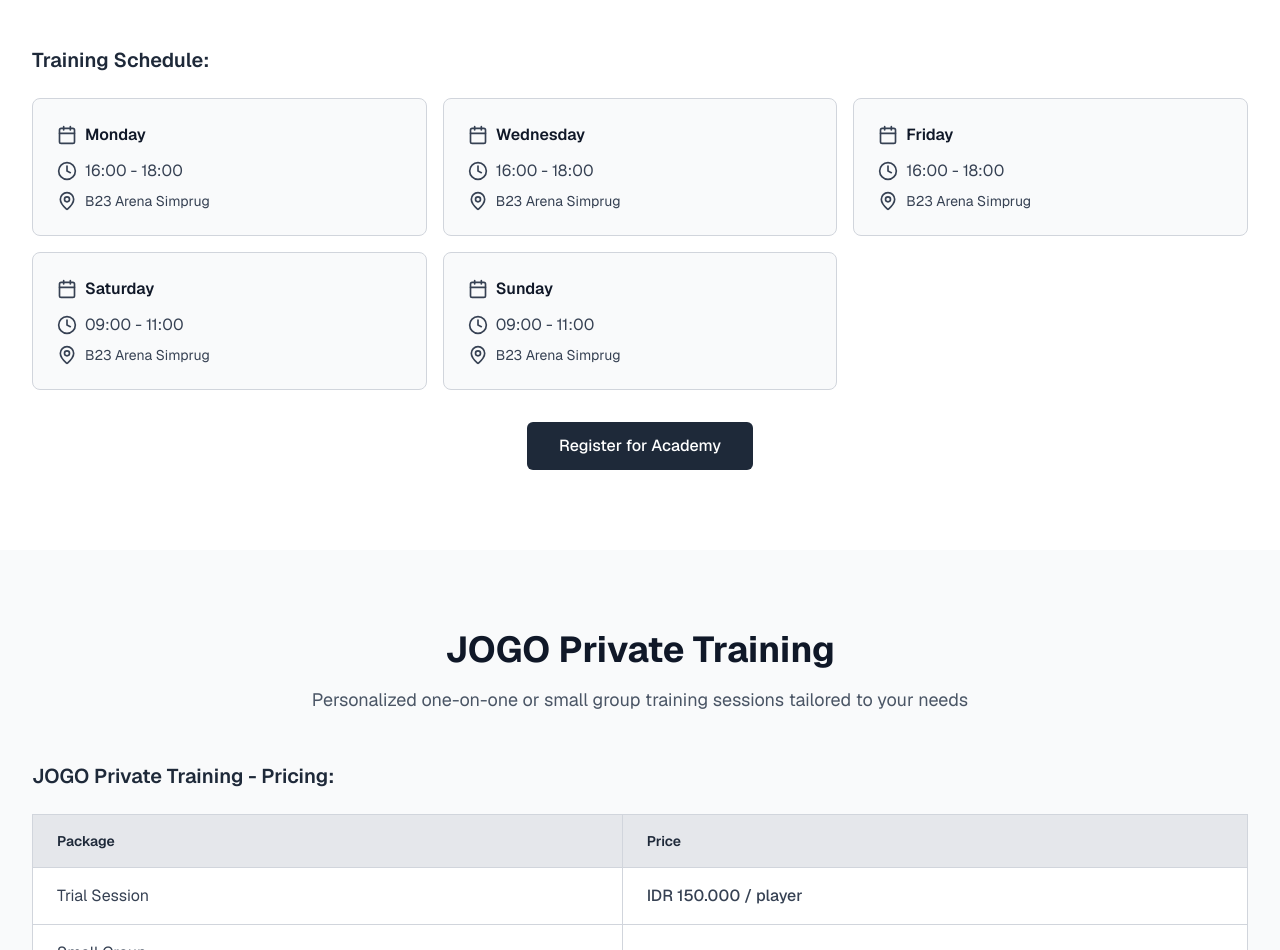
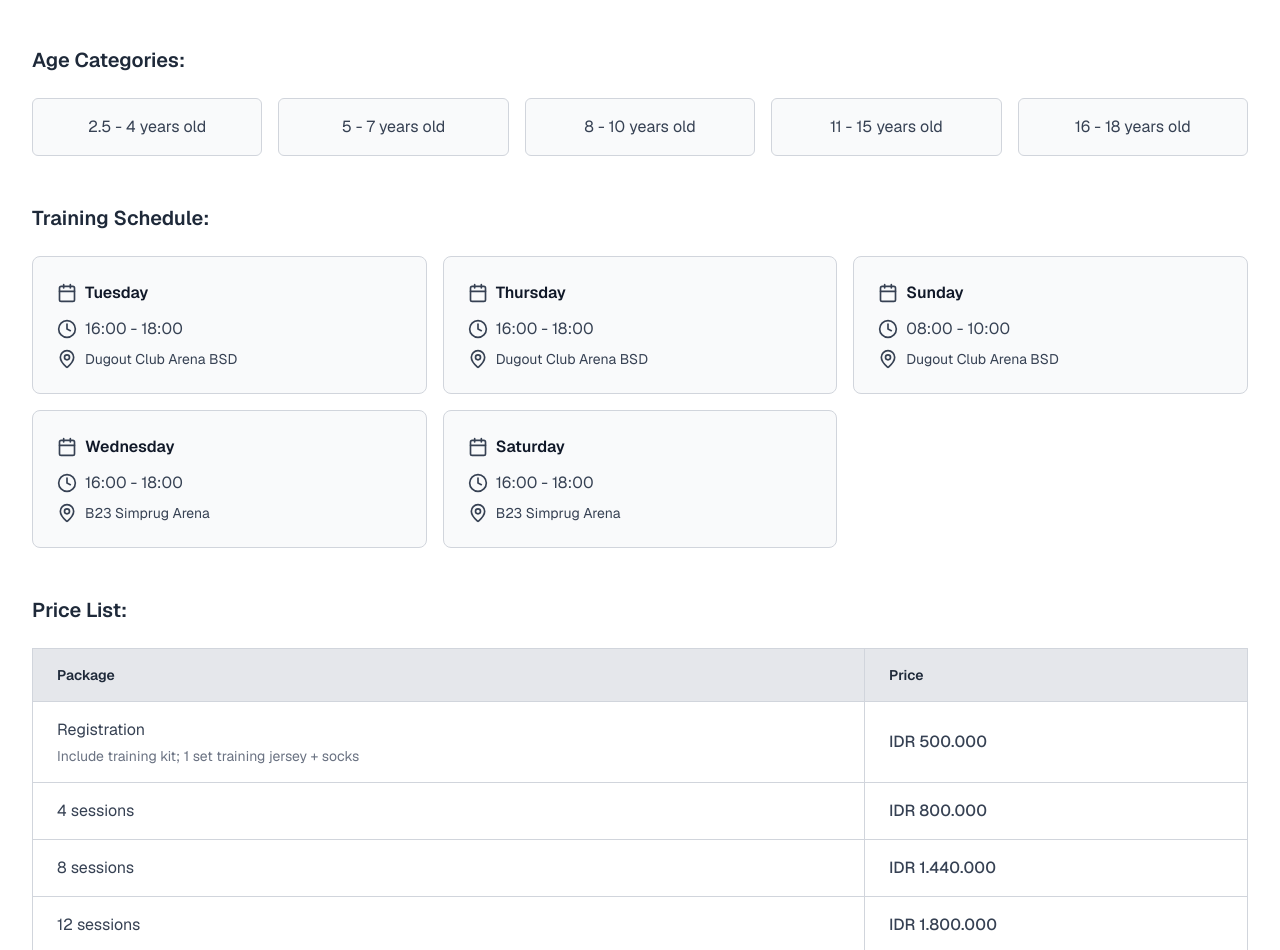
Before and after one commit to DrRhea/badailautasmara-web, a Next.js app: page / in a window 1280 px wide. Shown: the part 1302-2252 px from the top of the page. Built offline with nearby package versions, Linux system fonts and the light colour scheme.

Commit message:
Update Academy section: correct schedules (Dugout BSD & B23 Simprug), add age categories, and price list

```diff
--- a/src/components/AcademySection.tsx
+++ b/src/components/AcademySection.tsx
@@ -5,13 +5,30 @@
 
 const GOOGLE_FORM_ACADEMY = "https://forms.gle/YOUR_FORM_ID"; // Ganti dengan link Google Form untuk Academy
 
-// Schedule data - bisa diupdate sesuai jadwal yang sebenarnya
+// Schedule data
 const schedule = [
-  { day: "Monday", time: "16:00 - 18:00", venue: "B23 Arena Simprug" },
-  { day: "Wednesday", time: "16:00 - 18:00", venue: "B23 Arena Simprug" },
-  { day: "Friday", time: "16:00 - 18:00", venue: "B23 Arena Simprug" },
-  { day: "Saturday", time: "09:00 - 11:00", venue: "B23 Arena Simprug" },
-  { day: "Sunday", time: "09:00 - 11:00", venue: "B23 Arena Simprug" },
+  { day: "Tuesday", time: "16:00 - 18:00", venue: "Dugout Club Arena BSD" },
+  { day: "Thursday", time: "16:00 - 18:00", venue: "Dugout Club Arena BSD" },
+  { day: "Sunday", time: "08:00 - 10:00", venue: "Dugout Club Arena BSD" },
+  { day: "Wednesday", time: "16:00 - 18:00", venue: "B23 Simprug Arena" },
+  { day: "Saturday", time: "16:00 - 18:00", venue: "B23 Simprug Arena" },
+];
+
+const ageCategories = [
+  "2.5 - 4 years old",
+  "5 - 7 years old",
+  "8 - 10 years old",
+  "11 - 15 years old",
+  "16 - 18 years old",
+];
+
+const pricing = [
+  { package: "Registration", price: "IDR 500.000", note: "Include training kit; 1 set training jersey + socks" },
+  { package: "4 sessions", price: "IDR 800.000", note: "" },
+  { package: "8 sessions", price: "IDR 1.440.000", note: "" },
+  { package: "12 sessions", price: "IDR 1.800.000", note: "" },
+  { package: "24 sessions", price: "IDR 2.880.000", note: "" },
+  { package: "48 sessions", price: "IDR 5.000.000", note: "Free registration" },
 ];
 
 const sports = [
@@ -66,13 +83,36 @@
           </div>
         </motion.div>
 
+        {/* Age Categories */}
+        <motion.div
+          initial={{ opacity: 0, y: 20 }}
+          whileInView={{ opacity: 1, y: 0 }}
+          viewport={{ once: true }}
+          transition={{ duration: 0.6, delay: 0.3 }}
+          className="mb-12"
+        >
+          <h3 className="text-xl font-semibold text-gray-800 mb-6">
+            Age Categories:
+          </h3>
+          <div className="grid grid-cols-2 sm:grid-cols-3 lg:grid-cols-5 gap-4">
+            {ageCategories.map((age, index) => (
+              <div
+                key={index}
+                className="flex items-center justify-center p-4 bg-gray-50 border border-gray-300 rounded-md"
+              >
+                <span className="text-gray-700 text-center">{age}</span>
+              </div>
+            ))}
+          </div>
+        </motion.div>
+
         {/* Schedule */}
         <motion.div
           initial={{ opacity: 0, y: 20 }}
           whileInView={{ opacity: 1, y: 0 }}
           viewport={{ once: true }}
           transition={{ duration: 0.6, delay: 0.4 }}
-          className="mb-8"
+          className="mb-12"
         >
           <h3 className="text-xl font-semibold text-gray-800 mb-6">
             Training Schedule:
@@ -100,6 +140,50 @@
           </div>
         </motion.div>
 
+        {/* Price List */}
+        <motion.div
+          initial={{ opacity: 0, y: 20 }}
+          whileInView={{ opacity: 1, y: 0 }}
+          viewport={{ once: true }}
+          transition={{ duration: 0.6, delay: 0.5 }}
+          className="mb-8"
+        >
+          <h3 className="text-xl font-semibold text-gray-800 mb-6">
+            Price List:
+          </h3>
+          <div className="overflow-x-auto">
+            <table className="w-full border-collapse bg-white border border-gray-300 rounded-lg">
+              <thead>
+                <tr className="bg-gray-200">
+                  <th className="border border-gray-300 px-6 py-4 text-left text-sm font-semibold text-gray-800">
+                    Package
+                  </th>
+                  <th className="border border-gray-300 px-6 py-4 text-left text-sm font-semibold text-gray-800">
+                    Price
+                  </th>
+                </tr>
+              </thead>
+              <tbody>
+                {pricing.map((item, index) => (
+                  <tr key={index} className="hover:bg-gray-50">
+                    <td className="border border-gray-300 px-6 py-4 text-gray-700">
+                      {item.package}
+                      {item.note && (
+                        <span className="block text-sm text-gray-500 mt-1">
+                          {item.note}
+                        </span>
+                      )}
+                    </td>
+                    <td className="border border-gray-300 px-6 py-4 text-gray-700 font-medium">
+                      {item.price}
+                    </td>
+                  </tr>
+                ))}
+              </tbody>
+            </table>
+          </div>
+        </motion.div>
+
         {/* CTA Button */}
         <motion.div
           initial={{ opacity: 0, y: 20 }}
```
